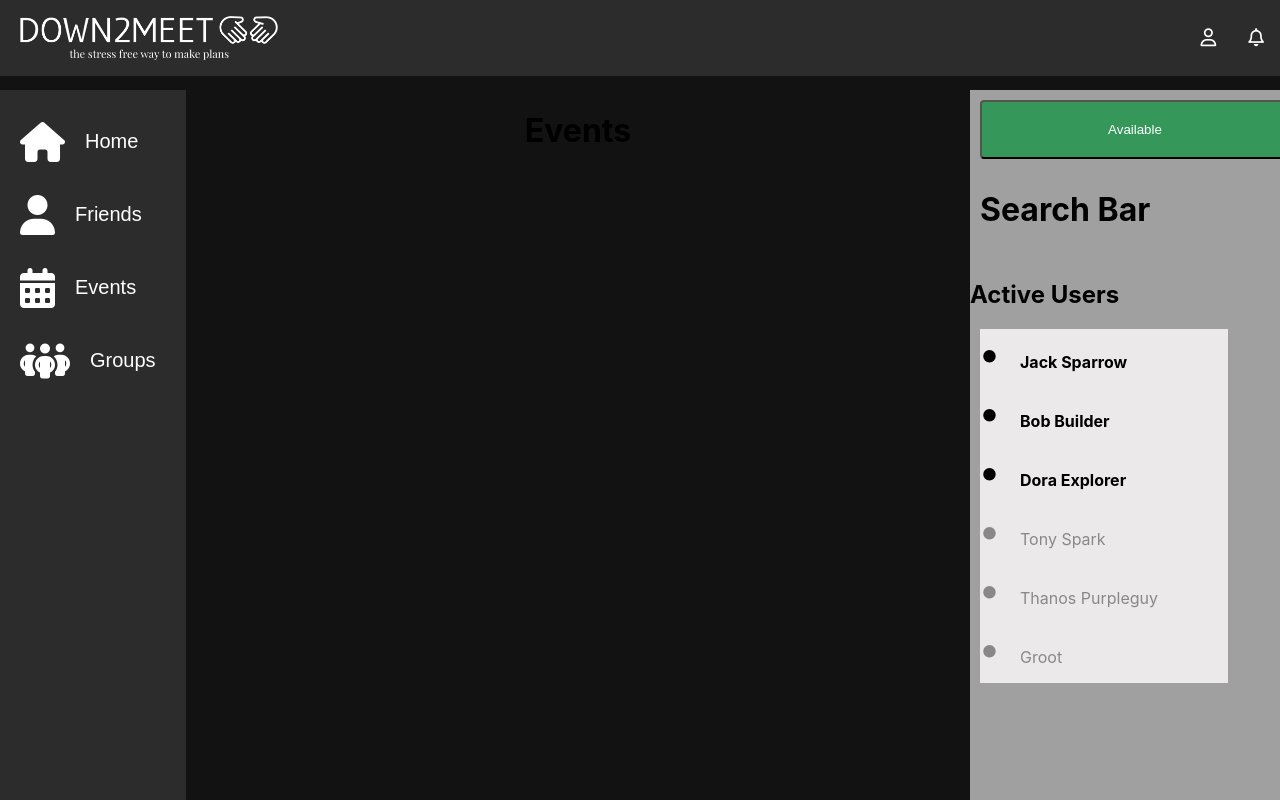
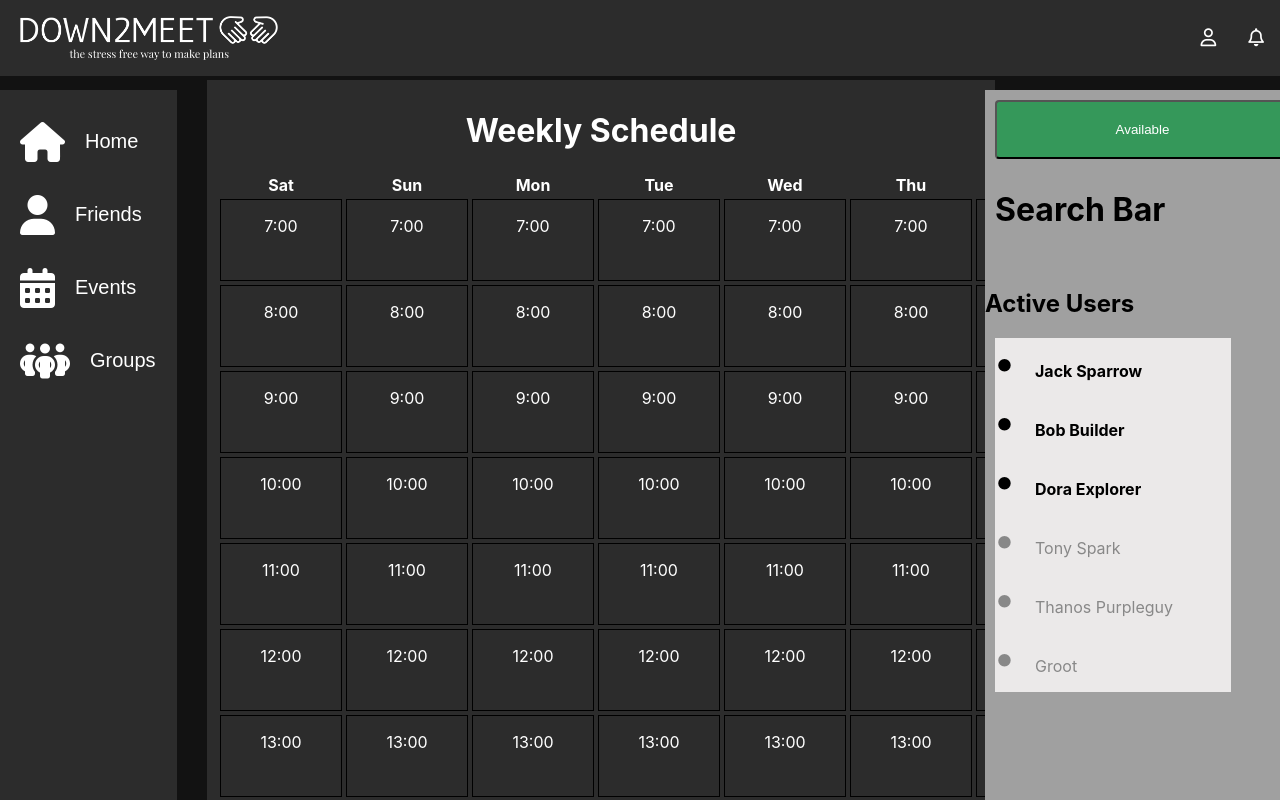
Before and after one commit to Vihangip/down2meet, a React (Create React App) app in the folder down2meet/: page /Events in a window 1280 px wide. Shown: the top 800 px of the page. Built offline with nearby package versions, Linux system fonts and the light colour scheme.

Commit message:
calendar-update

```diff
--- a/down2meet/public/styles.css
+++ b/down2meet/public/styles.css
@@ -381,3 +381,60 @@ html, body, #Home, #Home>div {
  .inactiveUser::before{
     color: #888; /* Inactive user color */
 }
+
+
+/*  ~~~~~~~~~~~~~~~~~~ Calendar  ~~~~~~~~~~~~~~~~~~ */
+.Events {
+    display: flex;
+    flex-direction: row;
+    align-items: center;
+    text-align: center;
+    width: 100%;
+    text-decoration: none;
+    color: white;
+}
+
+.Calendar-table {
+    width: 100%;
+}
+
+.Calendar-thead {
+    width: 100px;
+}
+
+.Calendar-tbody {
+    width: 100px;
+}
+
+.Event {
+    width: 100%;
+}
+
+.Event-Button {
+    text-decoration: none;
+    width: 100%;
+    align-self: center;
+    justify-content: center;
+    background-color: blue;
+    padding: 10px;
+    cursor: pointer;
+    border: 0;
+    font-size: 20px;
+}
+
+.EmptyEvent {
+    width: 120px;
+    height: 80px;
+    display: flex;
+    flex-direction: column;
+    border: 1px solid black;
+}
+
+.Calendar {
+    width: 100%;
+    height: 100%;
+    color: white;
+    background-color: #2c2c2c;
+    margin: 10px;
+    padding: 10px;
+}
--- /dev/null
+++ b/down2meet/src/components/calendar/Calendar.js
@@ -0,0 +1,60 @@
+import React from 'react';
+import Event from './Event';
+import EmptyEvent from './EmptyEvent';
+import { useSelector, useDispatch } from 'react-redux';
+
+
+
+export default function Calendar() {
+    const events = useSelector((state) => state.events);
+    const dispatch = useDispatch();
+    const currentDate = new Date();
+
+    const weekdays = [];
+    for (let i = 0; i < 7; i++) {
+      const date = new Date(currentDate.getTime() + i * 24 * 60 * 60 * 1000);
+      weekdays.push(date);
+    }
+
+    const hours = [];
+    for (let i = 0; i < 24; i++) {
+      hours.push(i);
+    }
+
+    return (
+      <div className="Calendar">
+        <h1>Weekly Schedule</h1>
+        <table className='Calendar-table'>
+          <thead className='Calendar-thead'>
+            <tr>
+              {weekdays.map((weekday, index) => (
+                <th key={index}>{weekday.toLocaleDateString('en-US', { weekday: 'short' })}</th>
+              ))}
+            </tr>
+          </thead>
+          <tbody className='Calendar-thead'>
+          {hours.map((hour) => (
+            (hour >= 7) && (
+              <tr key={hour}>
+                {weekdays.map((weekday, index) => (
+                  <td key={index}>
+                    <EmptyEvent weekday={weekday} hour={hour} />
+                  </td>
+                ))}
+              </tr>
+            )))}
+          {hours.map((hour) => (
+            (hour <= 2 ) && (
+              <tr key={hour}>
+                {weekdays.map((weekday, index) => (
+                  <td key={index}>
+                    <EmptyEvent weekday={weekday} hour={hour} />
+                  </td>
+                ))}
+              </tr>
+              )))}
+          </tbody>
+        </table>
+      </div>
+    );
+}
--- /dev/null
+++ b/down2meet/src/components/calendar/EmptyEvent.js
@@ -0,0 +1,12 @@
+
+
+export default function EmptyEvent({weekday, hour}) {
+    const handleHourClick = () => {
+        console.log(weekday);
+    }
+    return (
+        <div className="EmptyEvent">
+            <p>{hour}:00</p>
+        </div>
+    );
+}
--- /dev/null
+++ b/down2meet/src/components/calendar/Event.js
@@ -0,0 +1,12 @@
+
+
+export default function Event(weekday) {
+    const handleHourClick = () => {
+        console.log(weekday);
+    }
+    return (
+        <div className="Event">
+            <button className="Event-Button" onClick={handleHourClick}></button>
+        </div>
+    );
+}
--- a/down2meet/src/pages/Events.jsx
+++ b/down2meet/src/pages/Events.jsx
@@ -1,10 +1,10 @@
-
+import Calendar from '../components/calendar/Calendar';
 import React from 'react';
 
 function Events() {
   return (
-    <div className="EventsPage">
-        <h1>Events</h1>
+    <div className='Events'>
+      <Calendar />
     </div>
   );
 }
--- /dev/null
+++ b/down2meet/src/redux/events/actionTypes.js
@@ -0,0 +1,6 @@
+export const actionTypes = {
+    GET_EVENTS: 'events/getEvents',
+    ADD_EVENT: 'events/addEvent',
+    DELETE_EVENT: 'events/deleteEvent',
+    UPDATE_EVENT: 'events/updateEvent',
+}
```
Also changed, not shown: down2meet/src/redux/events/eventReducer.js (added, +30 -0 lines), down2meet/src/redux/events/eventService.js (added, +60 -0 lines), down2meet/src/redux/events/eventThunks.js (added, +31 -0 lines), down2meet/src/redux/store.js (added, +14 -0 lines).
